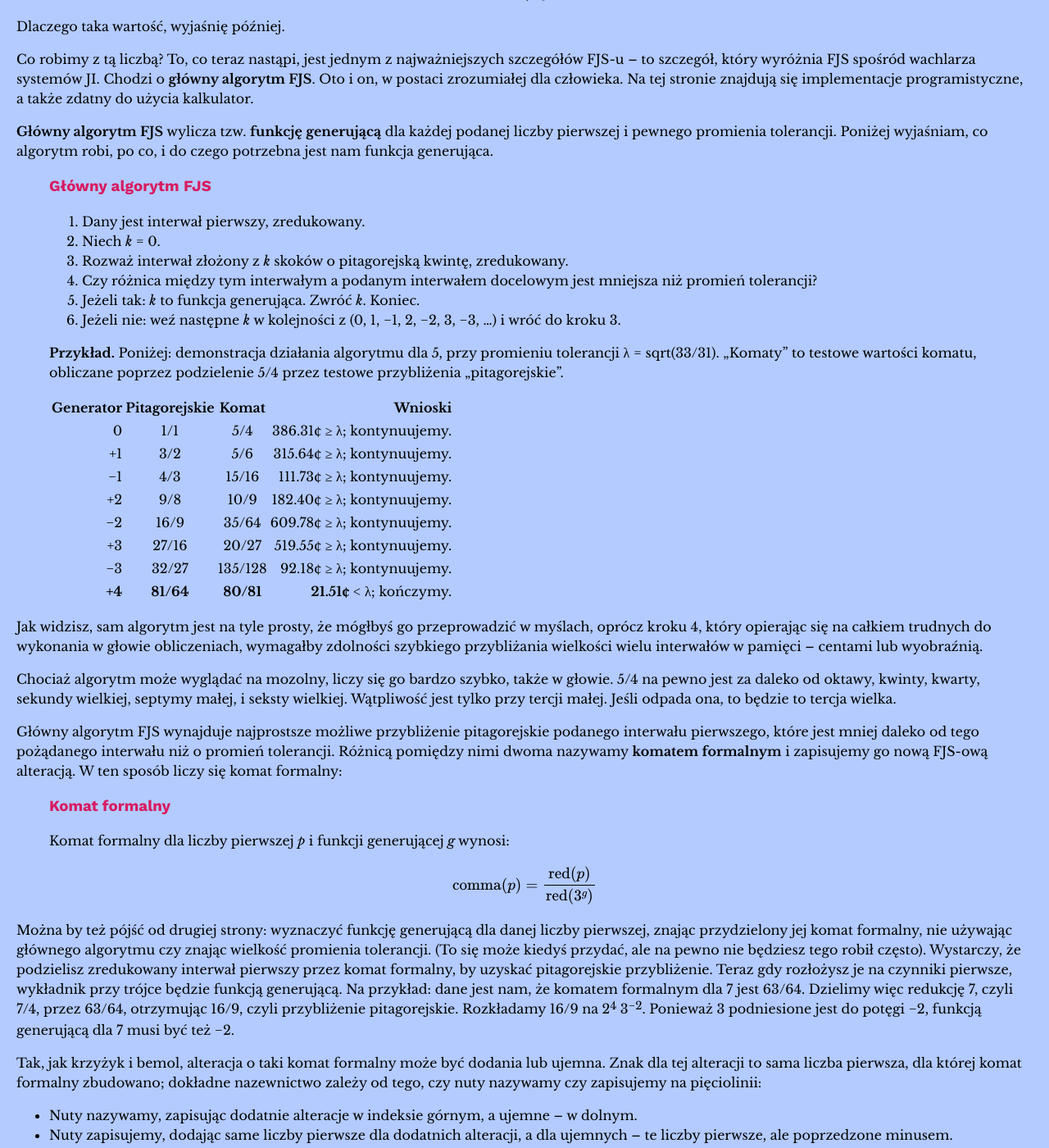
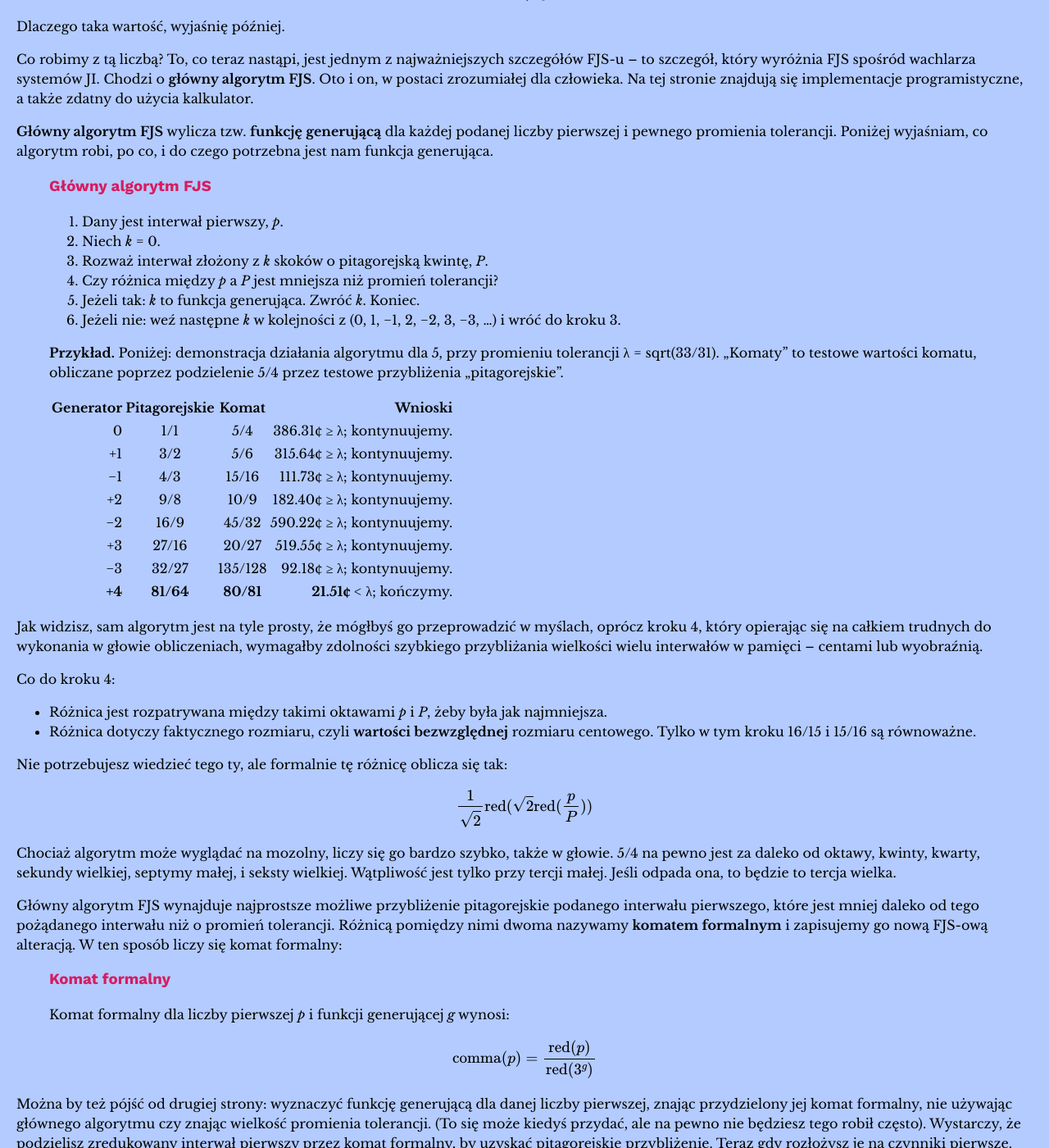
Before and after one commit to misotanni/misotanni.github.io, a Jekyll site: the page built from fjs/pl/crash.md, in a window 1280 px wide and 1400 px high, scrolled down 5243 px. Shown: the whole window at 82% size. Built offline with Jekyll 4.4.1, drawn with Linux system fonts in a browser that asks for light colours; our own code applies the rules of GitHub Pages for plain Markdown files; formulas are drawn with MathJax 3.

Commit message:
vital change to crash course xi vo
also done cleanup in french

```diff
--- a/fjs/pl/crash.md
+++ b/fjs/pl/crash.md
@@ -168,10 +168,10 @@ Co robimy z tą liczbą? To, co teraz nastąpi, jest jednym z najważniejszych s
 
 > ### Główny algorytm FJS
 >
-> 1. Dany jest interwał pierwszy, zredukowany.
+> 1. Dany jest interwał pierwszy, *p*.
 > 2. Niech *k* = 0.
-> 3. Rozważ interwał złożony z *k* skoków o pitagorejską kwintę, zredukowany.
-> 4. Czy różnica między tym interwałym a podanym interwałem docelowym jest mniejsza niż promień tolerancji?
+> 3. Rozważ interwał złożony z *k* skoków o pitagorejską kwintę, *P*.
+> 4. Czy różnica między *p* a *P* jest mniejsza niż promień tolerancji?
 > 5. Jeżeli tak: *k* to funkcja generująca. Zwróć *k*. Koniec.
 > 6. Jeżeli nie: weź następne *k* w kolejności z (0, 1, −1, 2, −2, 3, −3, …) i wróć do kroku 3.
 >
@@ -183,12 +183,21 @@ Co robimy z tą liczbą? To, co teraz nastąpi, jest jednym z najważniejszych s
 > |      +1   |      3/2      |    5/6    |  315.64¢   ≥ λ; kontynuujemy. |
 > |      −1   |      4/3      |   15/16   |  111.73¢   ≥ λ; kontynuujemy. |
 > |      +2   |      9/8      |   10/9    |  182.40¢   ≥ λ; kontynuujemy. |
-> |      −2   |     16/9      |   35/64   |  609.78¢   ≥ λ; kontynuujemy. |
+> |      −2   |     16/9      |   45/32   |  590.22¢   ≥ λ; kontynuujemy. |
 > |      +3   |     27/16     |   20/27   |  519.55¢   ≥ λ; kontynuujemy. |
 > |      −3   |     32/27     |  135/128  |   92.18¢   ≥ λ; kontynuujemy. |
 > |    **+4** |   **81/64**   | **80/81** | **21.51¢** < λ; kończymy.     |
 
 Jak widzisz, sam algorytm jest na tyle prosty, że mógłbyś go przeprowadzić w myślach, oprócz kroku 4, który opierając się na całkiem trudnych do wykonania w głowie obliczeniach, wymagałby zdolności szybkiego przybliżania wielkości wielu interwałów w pamięci – centami lub wyobraźnią.
+
+Co do kroku 4:
+
+- Różnica jest rozpatrywana między takimi oktawami *p* i *P*, żeby była jak najmniejsza.
+- Różnica dotyczy faktycznego rozmiaru, czyli **wartości bezwzględnej** rozmiaru centowego. Tylko w tym kroku 16/15 i 15/16 są równoważne.
+
+Nie potrzebujesz wiedzieć tego ty, ale formalnie tę różnicę oblicza się tak:
+
+$$\frac{1}{\sqrt{2}} \text{red}(\sqrt{2} \text{red}(\frac{p}{P}))$$
 
 Chociaż algorytm może wyglądać na mozolny, liczy się go bardzo szybko, także w głowie. 5/4 na pewno jest za daleko od oktawy, kwinty, kwarty, sekundy wielkiej, septymy małej, i seksty wielkiej. Wątpliwość jest tylko przy tercji małej. Jeśli odpada ona, to będzie to tercja wielka.
 
```
